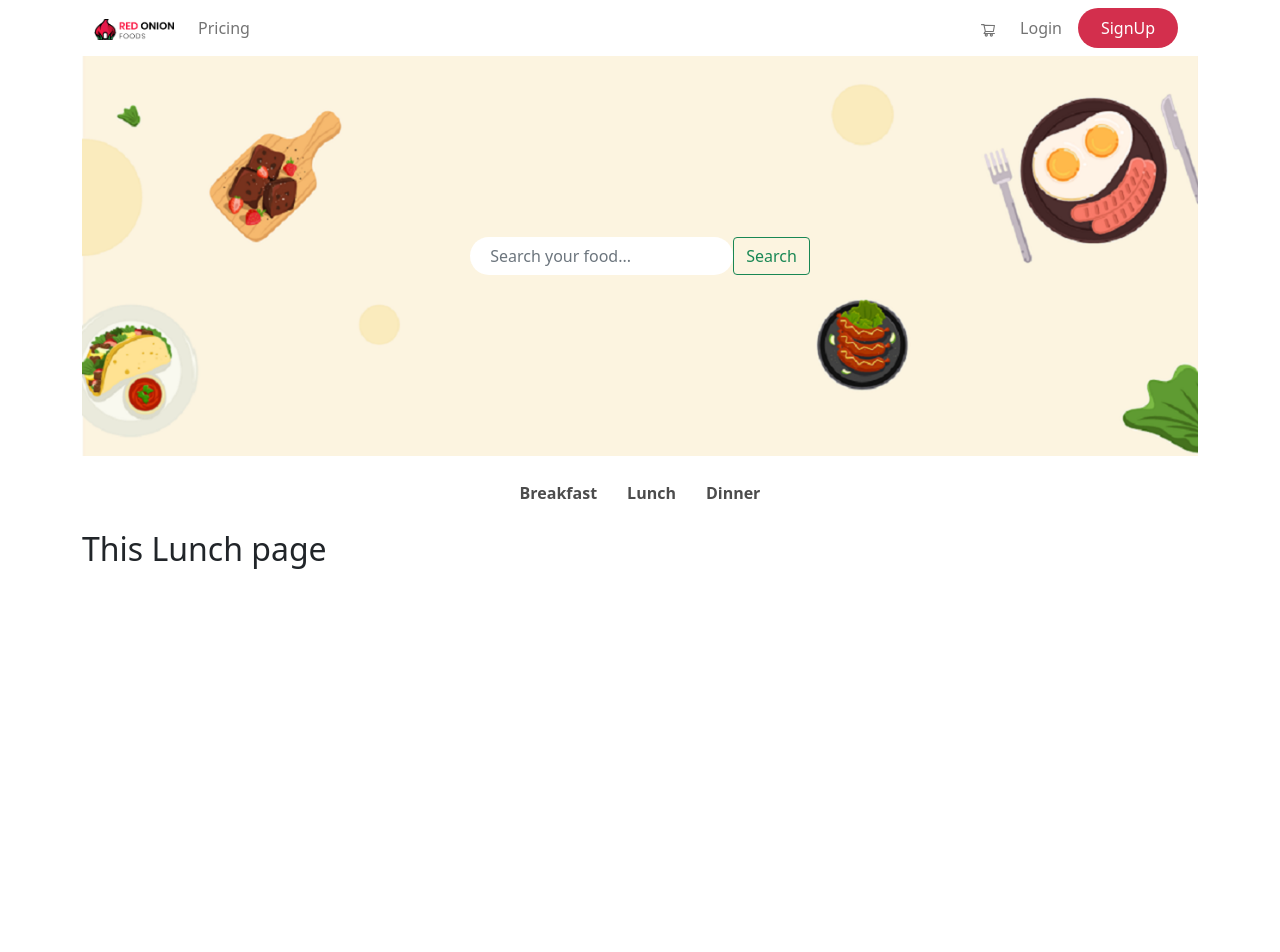
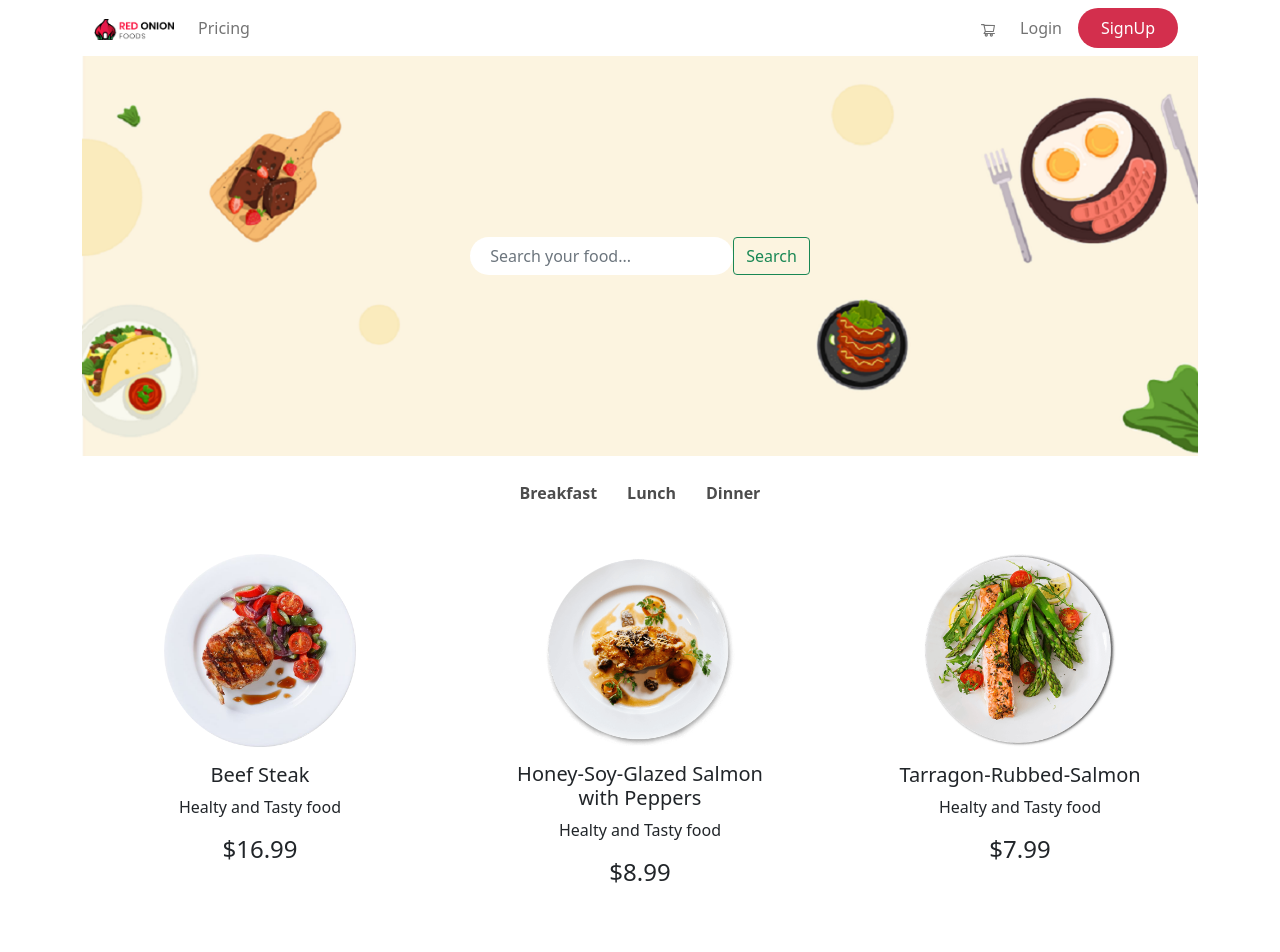
Before and after one commit to kamrul-dev/red-onion-food, a React (Create React App) app: page /lunch in a window 1280 px wide. Shown: the top 952 px of the page. Before the commit the page ends 800 px from the top, so only its background shows below. Built offline with nearby package versions, Linux system fonts and the light colour scheme.

Commit message:
lunch food and dinner food completed with route

```diff
--- a/src/Pages/Home/Foods/Dinner/Dinner.js
+++ b/src/Pages/Home/Foods/Dinner/Dinner.js
@@ -1,10 +1,30 @@
 import React from 'react';
 import './Dinner.css';
+import dinner1 from '../../../../images/dinner/dinner1.png';
+import dinner2 from '../../../../images/dinner/dinner2.png';
+import dinner3 from '../../../../images/dinner/dinner3.png';
+import dinner4 from '../../../../images/dinner/dinner4.png';
+import dinner5 from '../../../../images/dinner/dinner5.png';
+import dinner6 from '../../../../images/dinner/dinner6.png';
+import DinnerItem from '../DinnerItem/DinnerItem';
 
 const Dinner = () => {
+    const dinner = [
+        { id: 1, img: dinner1, foodname: "Baket Chiken", description: "Healty and Tasty food", price: 10.99 },
+        { id: 2, img: dinner2, foodname: "Lemony Salmon Piccata", description: "Healty and Tasty food", price: 11.99 },
+        { id: 3, img: dinner3, foodname: "Garlic Butter Baked Salmon", description: "Healty and Tasty food", price: 7.99 },
+        { id: 4, img: dinner4, foodname: "French Fries with Cheese", description: "Healty and Tasty food", price: 9.99 },
+        { id: 5, img: dinner5, foodname: "Pork Tenderloin with Quinoa Pilaf", description: "Healty and Tasty food", price: 13.99 },
+        { id: 6, img: dinner6, foodname: "Salmon with Grapefruit and Lentil Salad", description: "Healty and Tasty food", price: 10.99 },
+    ]
     return (
-        <div>
-            <h2>This is Dinner page</h2>
+        <div className='row g-4'>
+            {
+                dinner.map(dinnerfood => <DinnerItem
+                    key={dinnerfood.id}
+                    dinnerfood={dinnerfood}
+                ></DinnerItem>)
+            }
         </div>
     );
 };
--- /dev/null
+++ b/src/Pages/Home/Foods/DinnerItem/DinnerItem.js
@@ -0,0 +1,26 @@
+import React from 'react';
+import { Card } from 'react-bootstrap';
+
+const DinnerItem = ({dinnerfood}) => {
+    const { img, foodname, description, price } = dinnerfood;
+    return (
+        <div className="col-md-6 col-lg-4">
+            <div className='d-flex justify-content-center'>
+                <Card className='food-card' style={{ width: '18rem', border: 'none' }}>
+                    <Card.Img className='ps-5 pe-5 pt-4' variant="top" src={img} />
+                    <Card.Body className='text-center' >
+                        <Card.Title>{foodname}</Card.Title>
+                        <Card.Text>
+                            {description}
+                        </Card.Text>
+                        <Card.Text>
+                            <h4>${price}</h4>
+                        </Card.Text>
+                    </Card.Body>
+                </Card>
+            </div>
+        </div>
+    );
+};
+
+export default DinnerItem;
--- a/src/Pages/Home/Foods/Lunch/Lunch.js
+++ b/src/Pages/Home/Foods/Lunch/Lunch.js
@@ -1,10 +1,30 @@
 import React from 'react';
 import './Lunch.css';
+import lunch1 from '../../../../images/lunch/lunch1.png';
+import lunch2 from '../../../../images/lunch/lunch2.png';
+import lunch3 from '../../../../images/lunch/lunch3.png';
+import lunch4 from '../../../../images/lunch/lunch4.png';
+import lunch5 from '../../../../images/lunch/lunch5.png';
+import lunch6 from '../../../../images/lunch/lunch6.png';
+import LunchItem from '../LunchItem/LunchItem';
 
 const Lunch = () => {
+    const lunch = [
+        { id: 1, img: lunch1, foodname: "Beef Steak", description: "Healty and Tasty food", price: 16.99 },
+        { id: 2, img: lunch2, foodname: "Honey-Soy-Glazed Salmon with Peppers", description: "Healty and Tasty food", price: 8.99 },
+        { id: 3, img: lunch3, foodname: "Tarragon-Rubbed-Salmon", description: "Healty and Tasty food", price: 7.99 },
+        { id: 4, img: lunch4, foodname: "Indian Lunch", description: "Healty and Tasty food", price: 9.99 },
+        { id: 5, img: lunch5, foodname: "Fried Chicken Bento", description: "Healty and Tasty food", price: 9.99 },
+        { id: 6, img: lunch6, foodname: "Healthy Meal Plan", description: "Healty and Tasty food", price: 24.99 }
+    ]
     return (
-        <div>
-            <h2>This Lunch page</h2>
+        <div className='row g-4'>
+            {
+                lunch.map(lunchfood => <LunchItem
+                    key={lunchfood.id}
+                    lunchfood={lunchfood}
+                ></LunchItem>)
+            }
         </div>
     );
 };
--- /dev/null
+++ b/src/Pages/Home/Foods/LunchItem/LunchItem.js
@@ -0,0 +1,26 @@
+import React from 'react';
+import { Card } from 'react-bootstrap';
+
+const LunchItem = ({ lunchfood }) => {
+    const { img, foodname, description, price } = lunchfood;
+    return (
+        <div className="col-md-6 col-lg-4">
+            <div className='d-flex justify-content-center'>
+                <Card className='food-card' style={{ width: '18rem', border: 'none' }}>
+                    <Card.Img className='ps-5 pe-5 pt-4' variant="top" src={img} />
+                    <Card.Body className='text-center' >
+                        <Card.Title>{foodname}</Card.Title>
+                        <Card.Text>
+                            {description}
+                        </Card.Text>
+                        <Card.Text>
+                            <h4>${price}</h4>
+                        </Card.Text>
+                    </Card.Body>
+                </Card>
+            </div>
+        </div>
+    );
+};
+
+export default LunchItem;
```
Also changed, not shown: src/Pages/Home/Foods/LunchItem/LunchItem.css (added).
